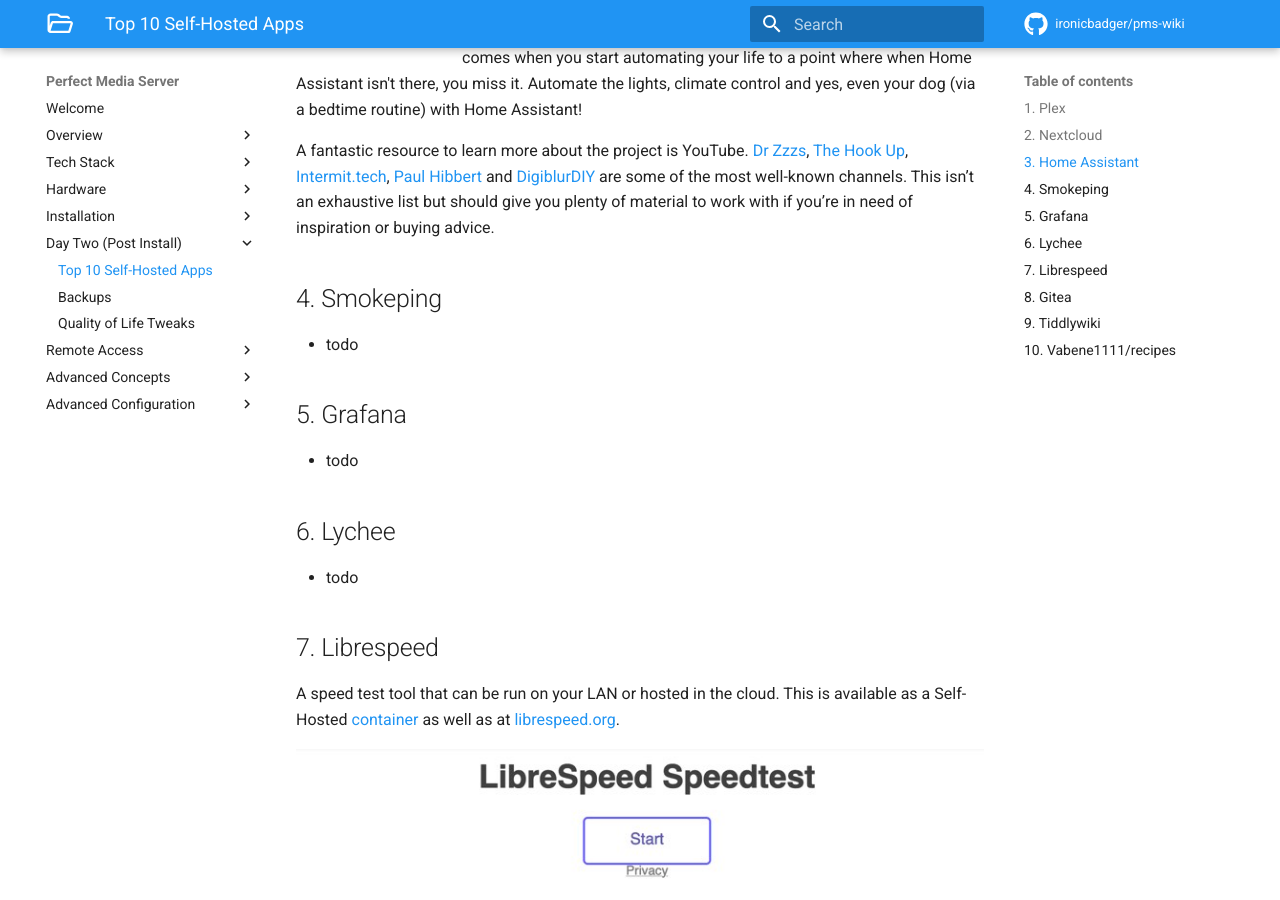
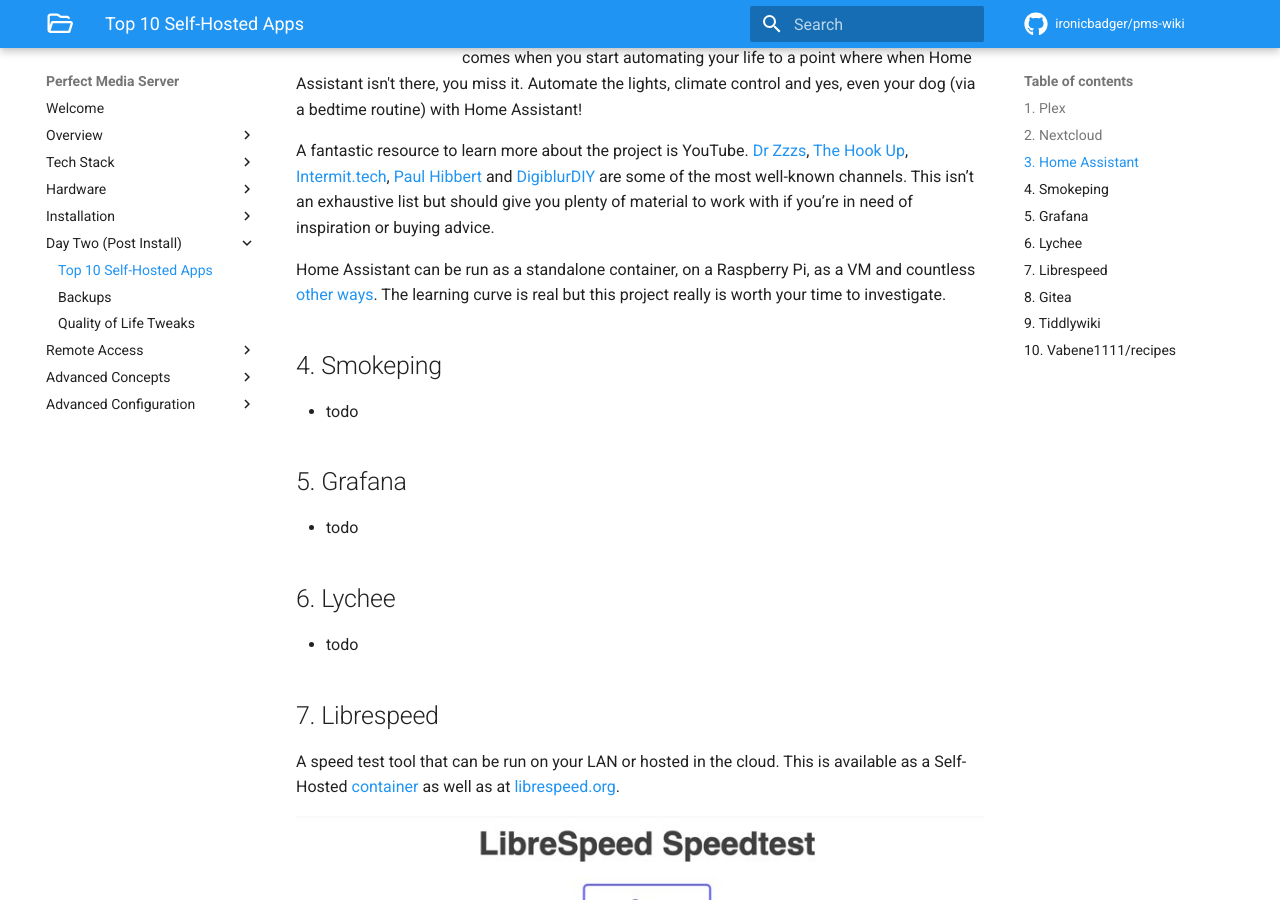
Before and after one commit to ironicbadger/pms-wiki, an MkDocs documentation site: the page built from docs/day-two/top10apps.md, in a window 1280 px wide and 900 px high, scrolled down 3071 px. Built offline with MkDocs 1.6.1 and Material for MkDocs 9.7.7, drawn with Linux system fonts in a browser that asks for light colours; some web fonts are replaced; comment, search, counter and statistics services are not loaded.

Commit message:
added a bit more about Home Assistant

```diff
--- a/docs/day-two/top10apps.md
+++ b/docs/day-two/top10apps.md
@@ -60,6 +60,8 @@ A [demo](https://demo.home-assistant.io/#/lovelace/0) is available if you're cur
 
 A fantastic resource to learn more about the project is YouTube. [Dr Zzzs](https://www.youtube.com/c/DrZzs), [The Hook Up](https://www.youtube.com/c/TheHookUp), [Intermit.tech](https://www.youtube.com/c/IntermitTech), [Paul Hibbert](https://www.youtube.com/c/PaulHibbert) and [DigiblurDIY](https://www.youtube.com/c/digiblurDIY) are some of the most well-known channels. This isn’t an exhaustive list but should give you plenty of material to work with if you’re in need of inspiration or buying advice.
 
+Home Assistant can be run as a standalone container, on a Raspberry Pi, as a VM and countless [other ways](https://www.home-assistant.io/getting-started/). The learning curve is real but this project really is worth your time to investigate.
+
 ## 4. Smokeping
 
 * todo
```
